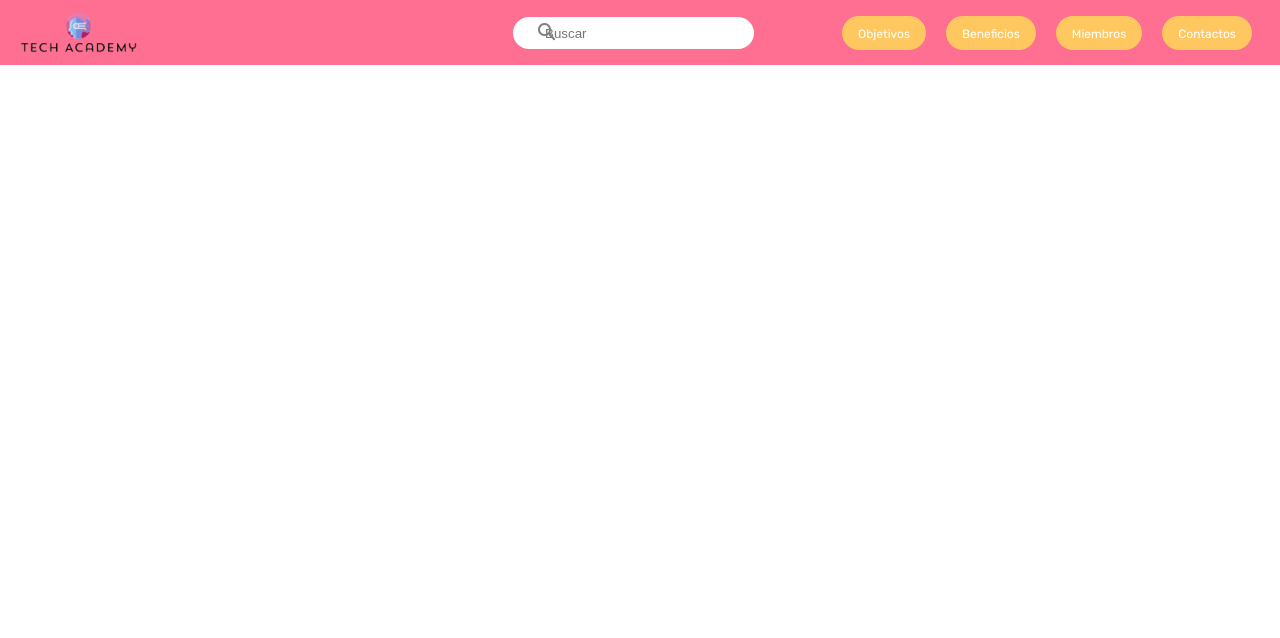
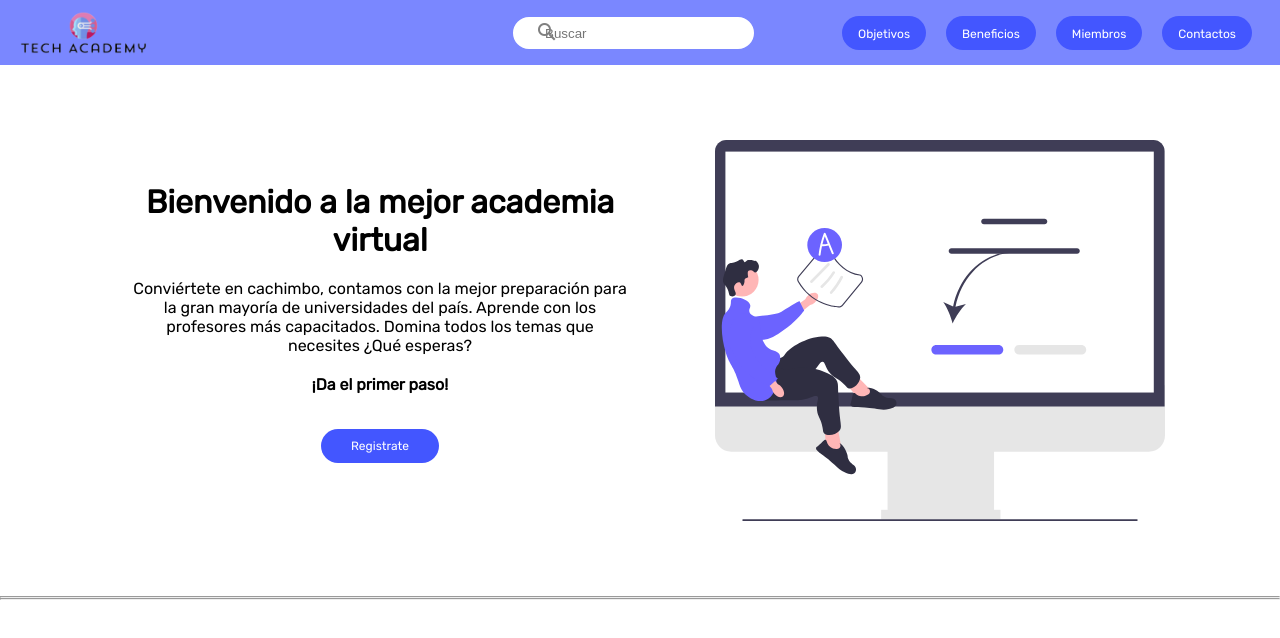
Before and after one commit to Erick832/TechAcademy-landing-page, a plain HTML site: page index.html in a window 1280 px wide. Drawn offline with Linux system fonts and the light colour scheme.

Commit message:
creacion del home

```diff
--- a/index.html
+++ b/index.html
@@ -24,5 +24,25 @@
         </ul>
       </nav>
     </header>
+    <main class="home">
+      <div class="div-home">
+        <h1>Bienvenido a la mejor academia virtual</h1>
+        <p>
+          Conviértete en cachimbo, contamos con la mejor preparación para la gran mayoría de universidades del país. Aprende con los profesores más capacitados. Domina todos los
+          temas que necesites ¿Qué esperas?
+        </p>
+        <p style="font-weight: bold; font-size: 16px">¡Da el primer paso!</p>
+
+        <div class="div-button">
+          <button>Registrate</button>
+        </div>
+      </div>
+      <img class="img-1" src="images/img-1.svg" alt="" />
+    </main>
+    <hr />
+    <!-- <section class="section-objetives">
+      <div class="div-objetives">das</div>
+    </section> -->
+    <hr />
   </body>
 </html>
--- a/style/style.css
+++ b/style/style.css
@@ -3,6 +3,10 @@
   margin: 0;
   padding: 0;
   box-sizing: border-box;
+}
+body {
+  background-color: white;
+  /* background: -webkit-linear-gradient(left, red, yellow, blue); */
 }
 a {
   font-family: "Rubik", sans-serif;
@@ -15,13 +19,13 @@ header {
   display: flex;
   justify-content: flex-end;
   align-items: center;
-  background-color: #ff6f91;
+  background-color: #7a87ff;
   padding: 15px 20px;
 }
 .img-logo {
   cursor: pointer;
   margin-right: auto;
-  width: 120px;
+  width: 130px;
 }
 .nav-links {
   list-style: none;
@@ -30,14 +34,14 @@ header {
   display: inline-block;
   padding: 8px 16px;
   border-radius: 20px;
-  background-color: #ffc75f;
+  background-color: #4356ff;
   margin: 0px 8px;
 }
 .nav-links li a {
   transition: all 0.5s ease 0;
 }
 .nav-links li a:hover {
-  color: #d65db1;
+  color: yellow;
   font-size: 14px;
   font-weight: bold;
 }
@@ -58,3 +62,50 @@ header {
   top: 20px;
   color: gray;
 }
+.img-1 {
+  padding: 25px;
+  width: 500px;
+  margin: 0 10px;
+}
+.home,
+.section-objetives {
+  padding: 50px;
+  display: flex;
+  justify-content: center;
+  align-items: center;
+}
+.div-home {
+  width: 500px;
+  background-color: white;
+  margin: 0 50px;
+}
+.div-button {
+  margin: 25px 0px;
+  display: flex;
+  justify-content: center;
+  align-items: center;
+}
+.div-home h1,
+p {
+  font-family: "Rubik", sans-serif;
+  color: #000;
+  text-align: center;
+  padding: 10px 0px;
+}
+button {
+  color: #fff;
+  background-color: #4356ff;
+  border: 0;
+  border-radius: 20px;
+  padding: 10px 30px;
+  font-family: "Rubik", sans-serif;
+  font-size: 12px;
+}
+button:hover {
+  color: yellow;
+  font-size: 14px;
+  font-weight: bold;
+}
+.div-objetives {
+  background-color: red;
+}
```
Also changed, not shown: images/img-1.jpg (added), images/img-1.svg (added).
